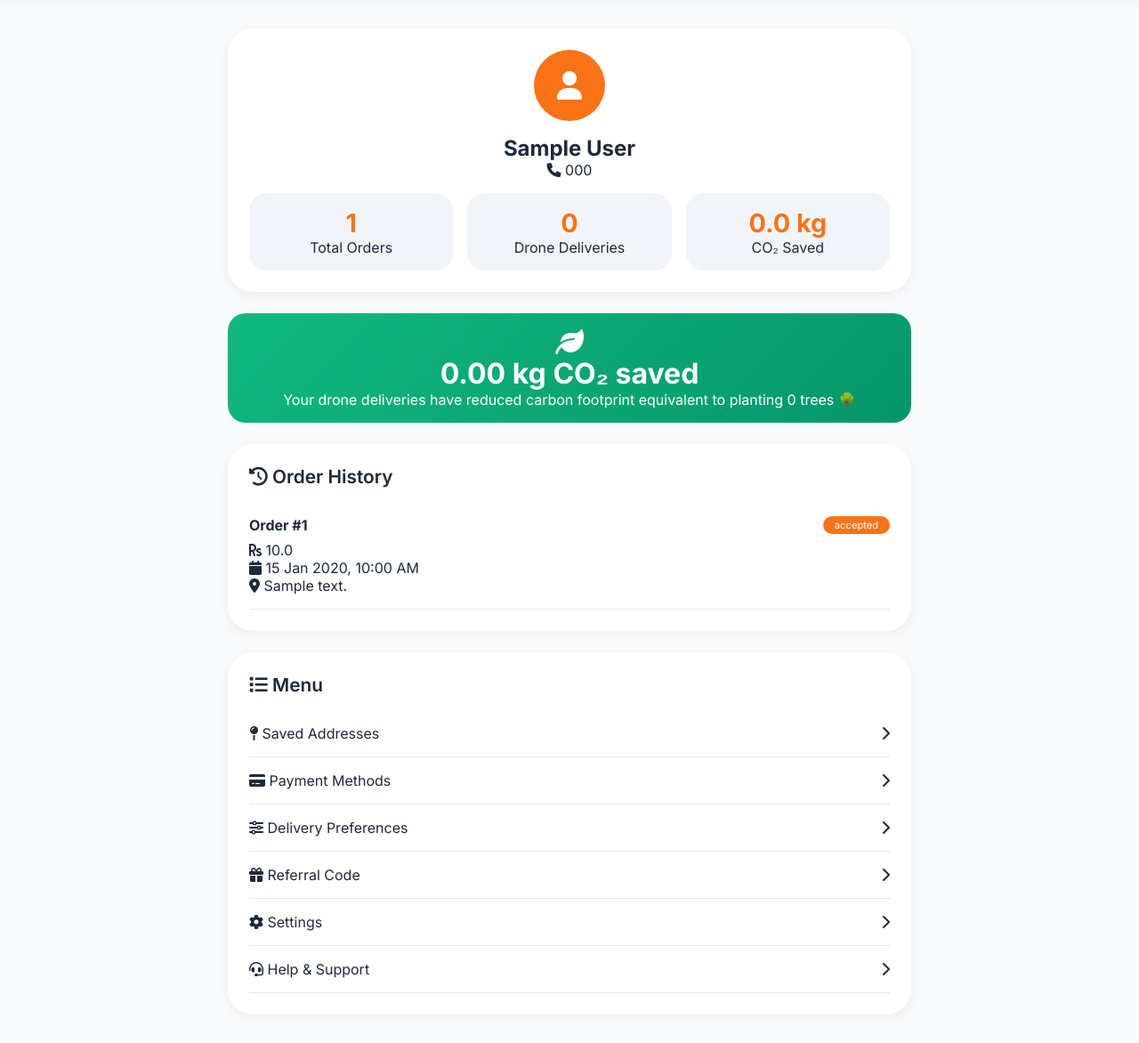
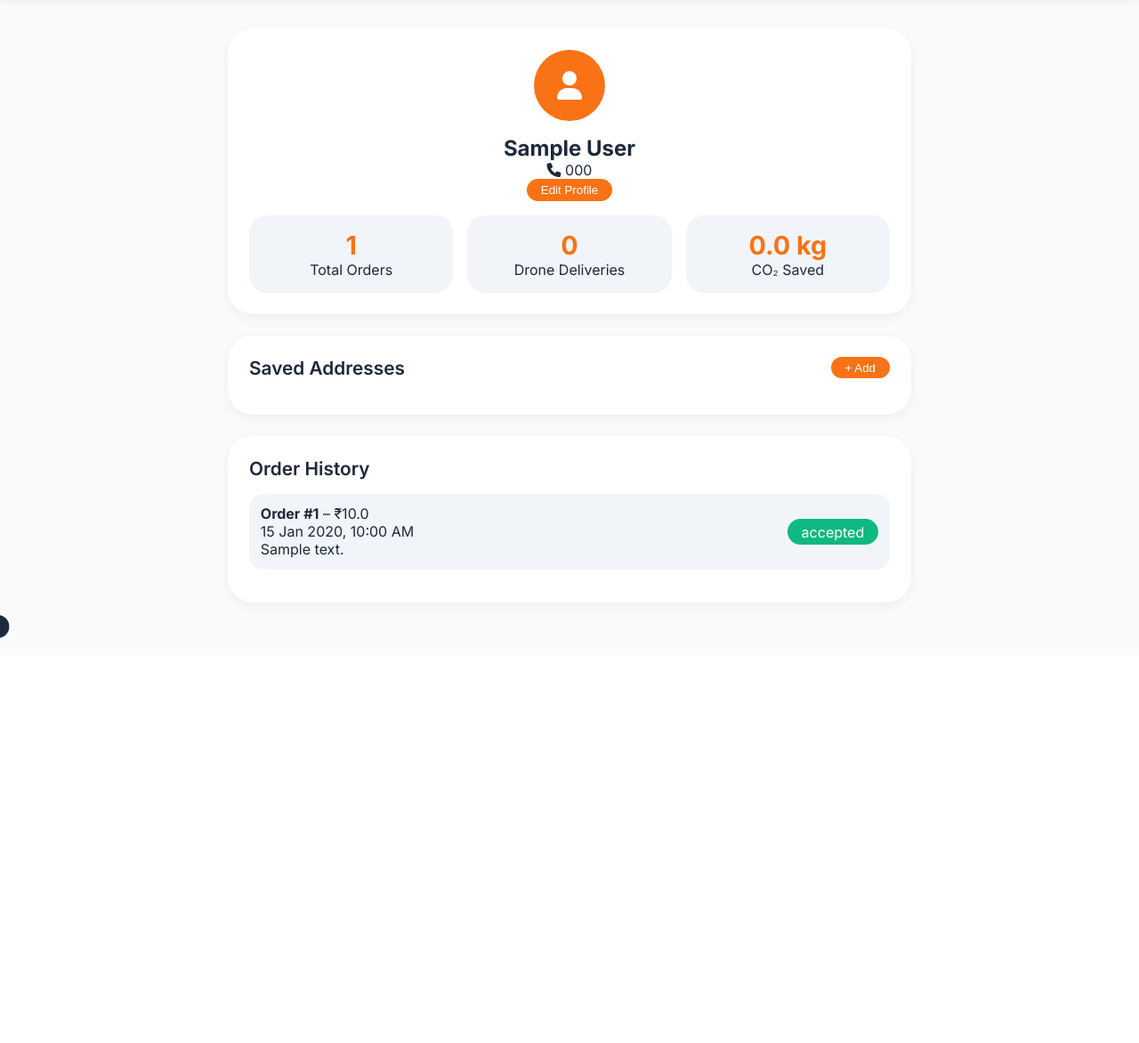
Before and after one commit to manojkumargarige025-art/dronedine-hyderabad, a Flask app: template templates/profile.html in a window 1280 px wide. Shown: the part 63-1235 px from the top of the page at 89% size. After the commit the page ends 780 px from the top, so only its background shows below. Run offline with Flask 3, Linux system fonts and the light colour scheme; the template is opened without the code that fills it: values that come from a table or form of the project are taken from there, others are empty; tables that the repository leaves empty hold one stand-in row (values such as "Sample post").

Commit message:
Update profile.html

```diff
--- a/templates/profile.html
+++ b/templates/profile.html
@@ -6,10 +6,12 @@
     <title>Profile - DroneDine</title>
     <link href="https://fonts.googleapis.com/css2?family=Inter:opsz,wght@14..32,400;14..32,500;14..32,600;14..32,700&display=swap" rel="stylesheet">
     <link rel="stylesheet" href="https://cdnjs.cloudflare.com/ajax/libs/font-awesome/6.0.0-beta3/css/all.min.css">
+    <link rel="stylesheet" href="https://unpkg.com/leaflet@1.9.4/dist/leaflet.css" />
+    <script src="https://unpkg.com/leaflet@1.9.4/dist/leaflet.js"></script>
     <style>
         * { margin: 0; padding: 0; box-sizing: border-box; }
         body { font-family: 'Inter', sans-serif; background: #f8fafc; color: #1e293b; }
-        .navbar { display: flex; justify-content: space-between; align-items: center; background: white; padding: 1rem 2rem; box-shadow: 0 2px 8px rgba(0,0,0,0.05); position: sticky; top: 0; z-index: 100; }
+        .navbar { display: flex; justify-content: space-between; align-items: center; background: white; padding: 1rem 2rem; box-shadow: 0 2px 8px rgba(0,0,0,0.05); }
         .logo { font-size: 1.6rem; font-weight: 700; color: #f97316; cursor: pointer; }
         .profile-container { max-width: 800px; margin: 2rem auto; padding: 0 1rem; }
         .profile-header { background: white; border-radius: 28px; padding: 1.5rem; margin-bottom: 1.5rem; text-align: center; box-shadow: 0 4px 12px rgba(0,0,0,0.05); }
@@ -18,14 +20,14 @@
         .stat-card { background: #f1f5f9; border-radius: 20px; padding: 1rem; text-align: center; }
         .stat-value { font-size: 1.8rem; font-weight: 700; color: #f97316; }
         .section { background: white; border-radius: 28px; padding: 1.5rem; margin-bottom: 1.5rem; box-shadow: 0 4px 12px rgba(0,0,0,0.05); }
-        .section-title { font-size: 1.3rem; font-weight: 600; margin-bottom: 1rem; }
-        .order-item { border-bottom: 1px solid #e2e8f0; padding: 1rem 0; }
-        .order-header { display: flex; justify-content: space-between; margin-bottom: 0.5rem; }
-        .order-status { background: #f97316; color: white; padding: 0.2rem 0.8rem; border-radius: 20px; font-size: 0.7rem; }
-        .order-status.delivered { background: #10b981; }
-        .eco-impact { background: linear-gradient(135deg, #10b981, #059669); color: white; padding: 1rem; border-radius: 20px; text-align: center; margin-bottom: 1.5rem; }
-        .eco-value { font-size: 2rem; font-weight: 800; }
-        .menu-item { display: flex; justify-content: space-between; align-items: center; padding: 1rem 0; border-bottom: 1px solid #e2e8f0; cursor: pointer; }
+        .section-title { font-size: 1.3rem; font-weight: 600; margin-bottom: 1rem; display: flex; justify-content: space-between; align-items: center; }
+        .edit-btn { background: #f97316; color: white; border: none; padding: 0.3rem 1rem; border-radius: 40px; cursor: pointer; }
+        .address-card { background: #f1f5f9; border-radius: 16px; padding: 0.8rem; margin-bottom: 0.8rem; display: flex; justify-content: space-between; align-items: center; }
+        .modal { position: fixed; top:0; left:0; width:100%; height:100%; background: rgba(0,0,0,0.8); display: flex; align-items: center; justify-content: center; z-index: 2000; }
+        .modal-content { background: white; border-radius: 24px; padding: 1.5rem; width: 90%; max-width: 500px; }
+        .modal-content input { width: 100%; padding: 0.8rem; margin: 0.5rem 0; border-radius: 40px; border: 1px solid #e2e8f0; }
+        .btn { background: #f97316; color: white; border: none; padding: 0.6rem; border-radius: 40px; cursor: pointer; width: 100%; }
+        .map-container { height: 200px; border-radius: 20px; margin: 1rem 0; }
         .toast { position: fixed; bottom: 20px; left: 20px; background: #1e293b; color: white; padding: 0.8rem 1.5rem; border-radius: 40px; z-index: 2000; transform: translateX(-120%); transition: 0.3s; }
         .toast.show { transform: translateX(0); }
     </style>
@@ -33,61 +35,194 @@
 <body>
 <div class="navbar">
     <div class="logo" onclick="window.location.href='/'"><i class="fas fa-drone"></i> DroneDine</div>
-    <div class="nav-links">
-        <a href="/" style="text-decoration:none; color:#475569;">Home</a>
-        <a href="/logout" style="text-decoration:none; color:#475569; margin-left:1rem;">Logout</a>
+    <div>
+        <a href="/" style="text-decoration:none; color:#475569; margin-right:1rem;">Home</a>
+        <a href="/logout" style="text-decoration:none; color:#475569;">Logout</a>
     </div>
 </div>
 <div class="profile-container">
     <div class="profile-header">
         <div class="avatar"><i class="fas fa-user"></i></div>
-        <h2>{{ user.name or 'Customer' }}</h2>
+        <h2 id="userName">{{ user.name or 'Customer' }}</h2>
         <p><i class="fas fa-phone"></i> {{ user.phone }}</p>
+        <button class="edit-btn" id="editProfileBtn">Edit Profile</button>
         <div class="stats-grid">
-            <div class="stat-card"><div class="stat-value">{{ orders|length }}</div><div class="stat-label">Total Orders</div></div>
-            <div class="stat-card"><div class="stat-value">{{ orders|selectattr("status","equalto","delivered")|list|length }}</div><div class="stat-label">Drone Deliveries</div></div>
-            <div class="stat-card"><div class="stat-value">{{ "%.1f"|format(co2_saved) }} kg</div><div class="stat-label">CO₂ Saved</div></div>
+            <div class="stat-card"><div class="stat-value">{{ orders|length }}</div><div>Total Orders</div></div>
+            <div class="stat-card"><div class="stat-value">{{ orders|selectattr("status","equalto","delivered")|list|length }}</div><div>Drone Deliveries</div></div>
+            <div class="stat-card"><div class="stat-value">{{ "%.1f"|format(co2_saved) }} kg</div><div>CO₂ Saved</div></div>
         </div>
     </div>
-    <div class="eco-impact">
-        <i class="fas fa-leaf" style="font-size:2rem;"></i>
-        <div class="eco-value">{{ "%.2f"|format(co2_saved) }} kg CO₂ saved</div>
-        <div>Your drone deliveries have reduced carbon footprint equivalent to planting {{ (co2_saved / 0.2)|round|int }} trees 🌳</div>
+
+    <div class="section">
+        <div class="section-title">Saved Addresses <button class="edit-btn" id="addAddressBtn">+ Add</button></div>
+        <div id="addressesList"></div>
     </div>
+
     <div class="section">
-        <div class="section-title"><i class="fas fa-history"></i> Order History</div>
-        {% if orders %}
-            {% for order in orders %}
-            <div class="order-item">
-                <div class="order-header"><strong>Order #{{ order.id }}</strong><span class="order-status {{ order.status }}">{{ order.status }}</span></div>
-                <div><i class="fas fa-rupee-sign"></i> {{ order.total_amount }}</div>
-                <div><i class="fas fa-calendar"></i> {{ order.created_at.strftime('%d %b %Y, %I:%M %p') }}</div>
-                <div><i class="fas fa-map-marker-alt"></i> {{ order.delivery_address[:50] }}</div>
-                {% if order.status == 'delivered' %}<div><i class="fas fa-star"></i> Unlock code: {{ order.unlock_code }}</div>{% endif %}
-            </div>
-            {% endfor %}
-        {% else %}<p>No orders yet. Order now to see history!</p>{% endif %}
-    </div>
-    <div class="section">
-        <div class="section-title"><i class="fas fa-list"></i> Menu</div>
-        <div class="menu-item" onclick="alert('Saved addresses feature coming soon')"><span><i class="fas fa-map-pin"></i> Saved Addresses</span><i class="fas fa-chevron-right"></i></div>
-        <div class="menu-item" onclick="alert('Payment methods coming soon')"><span><i class="fas fa-credit-card"></i> Payment Methods</span><i class="fas fa-chevron-right"></i></div>
-        <div class="menu-item" onclick="alert('Delivery preferences coming soon')"><span><i class="fas fa-sliders-h"></i> Delivery Preferences</span><i class="fas fa-chevron-right"></i></div>
-        <div class="menu-item" onclick="alert('Referral: Share code DRONEDINE100')"><span><i class="fas fa-gift"></i> Referral Code</span><i class="fas fa-chevron-right"></i></div>
-        <div class="menu-item" onclick="alert('Settings coming soon')"><span><i class="fas fa-cog"></i> Settings</span><i class="fas fa-chevron-right"></i></div>
-        <div class="menu-item" onclick="alert('Help & Support: support@dronedine.com')"><span><i class="fas fa-headset"></i> Help & Support</span><i class="fas fa-chevron-right"></i></div>
+        <div class="section-title">Order History</div>
+        {% for order in orders %}
+        <div class="address-card">
+            <div><strong>Order #{{ order.id }}</strong> – ₹{{ order.total_amount }}<br>{{ order.created_at.strftime('%d %b %Y, %I:%M %p') }}<br>{{ order.delivery_address[:50] }}</div>
+            <div><span class="edit-btn" style="background:#10b981;">{{ order.status }}</span></div>
+        </div>
+        {% else %}
+        <p>No orders yet.</p>
+        {% endfor %}
     </div>
 </div>
+
+<!-- Edit Profile Modal -->
+<div id="editProfileModal" class="modal" style="display:none;">
+    <div class="modal-content">
+        <h3>Edit Profile</h3>
+        <input type="text" id="profileName" placeholder="Name" value="{{ user.name or '' }}">
+        <input type="email" id="profileEmail" placeholder="Email" value="{{ user.email or '' }}">
+        <button id="saveProfileBtn" class="btn">Save</button>
+        <button id="closeProfileModal" class="btn" style="background:#ccc; margin-top:0.5rem;">Cancel</button>
+    </div>
+</div>
+
+<!-- Add Address Modal with Map -->
+<div id="addressModal" class="modal" style="display:none;">
+    <div class="modal-content">
+        <h3>Add Delivery Address</h3>
+        <input type="text" id="addressInput" placeholder="Search location (e.g., Gachibowli)">
+        <button id="searchAddressBtn" class="btn" style="background:#3b82f6;">Search</button>
+        <div id="addressMap" class="map-container"></div>
+        <input type="text" id="addressLabel" placeholder="Label (Home, Work, etc.)">
+        <button id="saveAddressBtn" class="btn">Save Address</button>
+        <button id="closeAddressModal" class="btn" style="background:#ccc; margin-top:0.5rem;">Cancel</button>
+    </div>
+</div>
+
 <div id="toast" class="toast"></div>
+
 <script>
-    function showToast(msg, isError = false) {
+    const MAPBOX_TOKEN = "pk.eyJ1IjoibWFub2oyNTgwOCIsImEiOiJjbXBsZ3B3NmoxYzJmMnFzbHV6Zmt1NnNwIn0.hzkSfnkPO_KRL3urJbFtxA";
+    let addressMap = null;
+    let selectedCoords = null;
+
+    function showToast(msg, isErr = false) {
         const toast = document.getElementById('toast');
         toast.innerText = msg;
-        toast.style.background = isError ? '#dc2626' : '#1e293b';
+        toast.style.background = isErr ? '#dc2626' : '#1e293b';
         toast.classList.add('show');
         setTimeout(() => toast.classList.remove('show'), 3000);
     }
-    {% if user.name %}showToast("Welcome back, {{ user.name }}!", false);{% endif %}
+
+    // Load saved addresses
+    async function loadAddresses() {
+        const res = await fetch('/api/user/addresses');
+        const addresses = await res.json();
+        const container = document.getElementById('addressesList');
+        if (addresses.length === 0) {
+            container.innerHTML = '<p>No saved addresses. Add one!</p>';
+            return;
+        }
+        container.innerHTML = addresses.map((addr, idx) => `
+            <div class="address-card">
+                <div><strong>${addr.label || 'Address'}</strong><br>${addr.address}</div>
+                <div><button class="edit-btn" style="background:#dc2626;" onclick="deleteAddress(${idx})">Delete</button></div>
+            </div>
+        `).join('');
+    }
+
+    async function deleteAddress(idx) {
+        const res = await fetch(`/api/user/addresses?index=${idx}`, { method: 'DELETE' });
+        if (res.ok) {
+            showToast('Address deleted');
+            loadAddresses();
+        } else {
+            showToast('Failed to delete', true);
+        }
+    }
+
+    // Edit profile
+    document.getElementById('editProfileBtn').onclick = () => {
+        document.getElementById('editProfileModal').style.display = 'flex';
+    };
+    document.getElementById('closeProfileModal').onclick = () => {
+        document.getElementById('editProfileModal').style.display = 'none';
+    };
+    document.getElementById('saveProfileBtn').onclick = async () => {
+        const name = document.getElementById('profileName').value;
+        const email = document.getElementById('profileEmail').value;
+        const res = await fetch('/api/user/update', {
+            method: 'POST',
+            headers: { 'Content-Type': 'application/json' },
+            body: JSON.stringify({ name, email })
+        });
+        if (res.ok) {
+            showToast('Profile updated');
+            document.getElementById('userName').innerText = name;
+            document.getElementById('editProfileModal').style.display = 'none';
+        } else {
+            showToast('Update failed', true);
+        }
+    };
+
+    // Add address modal
+    let addressModalMap = null;
+    document.getElementById('addAddressBtn').onclick = () => {
+        document.getElementById('addressModal').style.display = 'flex';
+        setTimeout(() => {
+            if (addressModalMap) addressModalMap.remove();
+            addressModalMap = L.map('addressMap').setView([17.4300, 78.3450], 13);
+            L.tileLayer('https://{s}.basemaps.cartocdn.com/light_all/{z}/{x}/{y}{r}.png').addTo(addressModalMap);
+            addressModalMap.on('click', async (e) => {
+                selectedCoords = e.latlng;
+                try {
+                    const res = await fetch(`https://api.mapbox.com/geocoding/v5/mapbox.places/${e.latlng.lng},${e.latlng.lat}.json?access_token=${MAPBOX_TOKEN}`);
+                    const data = await res.json();
+                    if (data.features && data.features[0]) {
+                        document.getElementById('addressInput').value = data.features[0].place_name;
+                    }
+                } catch(err) { console.warn(err); }
+                L.marker(selectedCoords).addTo(addressModalMap).bindPopup('Selected').openPopup();
+            });
+        }, 100);
+    };
+    document.getElementById('closeAddressModal').onclick = () => {
+        document.getElementById('addressModal').style.display = 'none';
+    };
+    document.getElementById('searchAddressBtn').onclick = async () => {
+        const query = document.getElementById('addressInput').value;
+        if (!query) return;
+        const url = `https://api.mapbox.com/geocoding/v5/mapbox.places/${encodeURIComponent(query)}.json?access_token=${MAPBOX_TOKEN}&limit=1`;
+        const res = await fetch(url);
+        const data = await res.json();
+        if (data.features && data.features[0]) {
+            const [lng, lat] = data.features[0].geometry.coordinates;
+            selectedCoords = { lat, lng };
+            addressModalMap.setView([lat, lng], 15);
+            L.marker([lat, lng]).addTo(addressModalMap).bindPopup(data.features[0].place_name).openPopup();
+            document.getElementById('addressInput').value = data.features[0].place_name;
+        } else {
+            alert('Location not found');
+        }
+    };
+    document.getElementById('saveAddressBtn').onclick = async () => {
+        const address = document.getElementById('addressInput').value;
+        const label = document.getElementById('addressLabel').value;
+        if (!address || !selectedCoords) {
+            showToast('Please select a location on map', true);
+            return;
+        }
+        const res = await fetch('/api/user/addresses', {
+            method: 'POST',
+            headers: { 'Content-Type': 'application/json' },
+            body: JSON.stringify({ address, label: label || 'Home', lat: selectedCoords.lat, lng: selectedCoords.lng })
+        });
+        if (res.ok) {
+            showToast('Address saved');
+            document.getElementById('addressModal').style.display = 'none';
+            loadAddresses();
+        } else {
+            showToast('Failed to save', true);
+        }
+    };
+
+    loadAddresses();
 </script>
 </body>
 </html>
```
